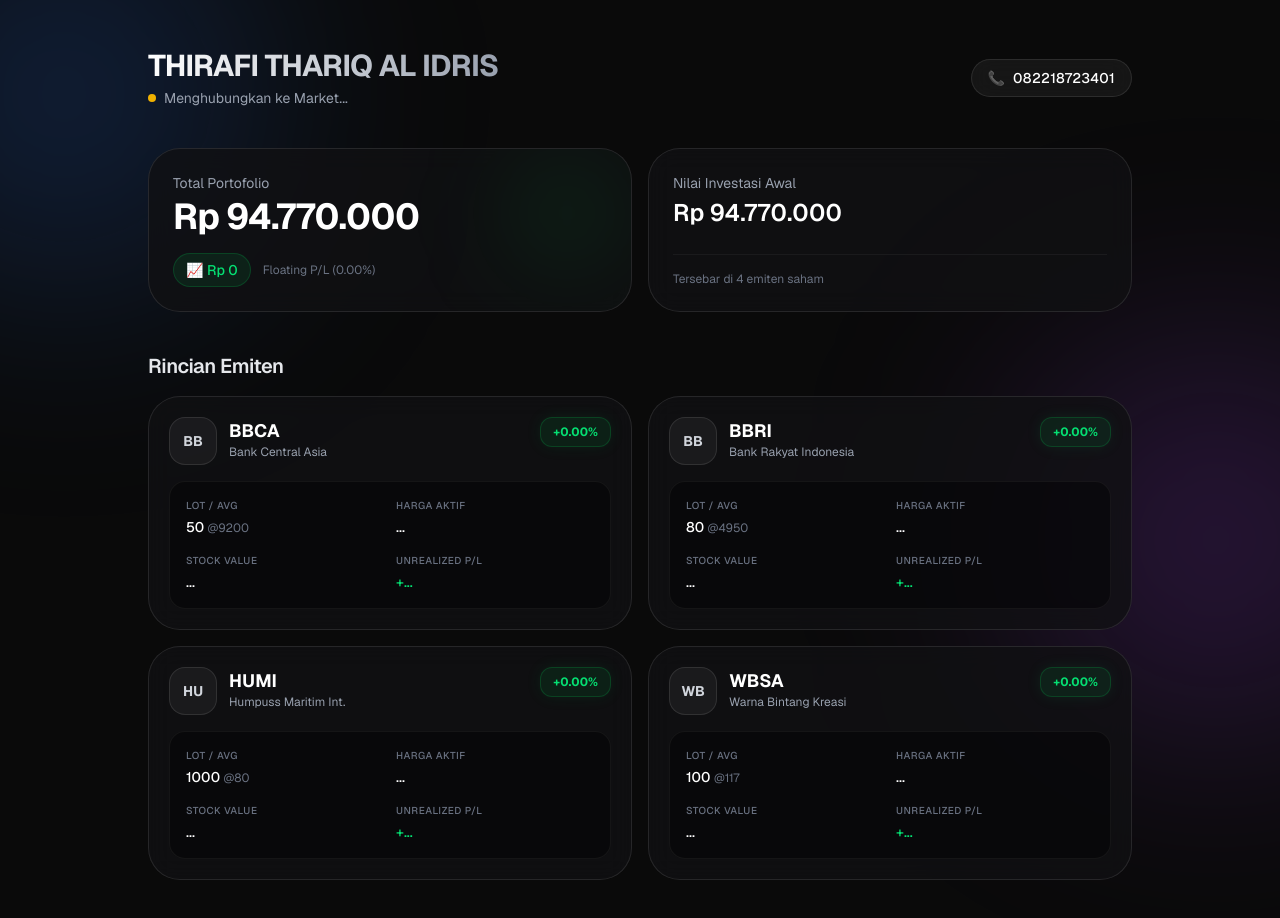
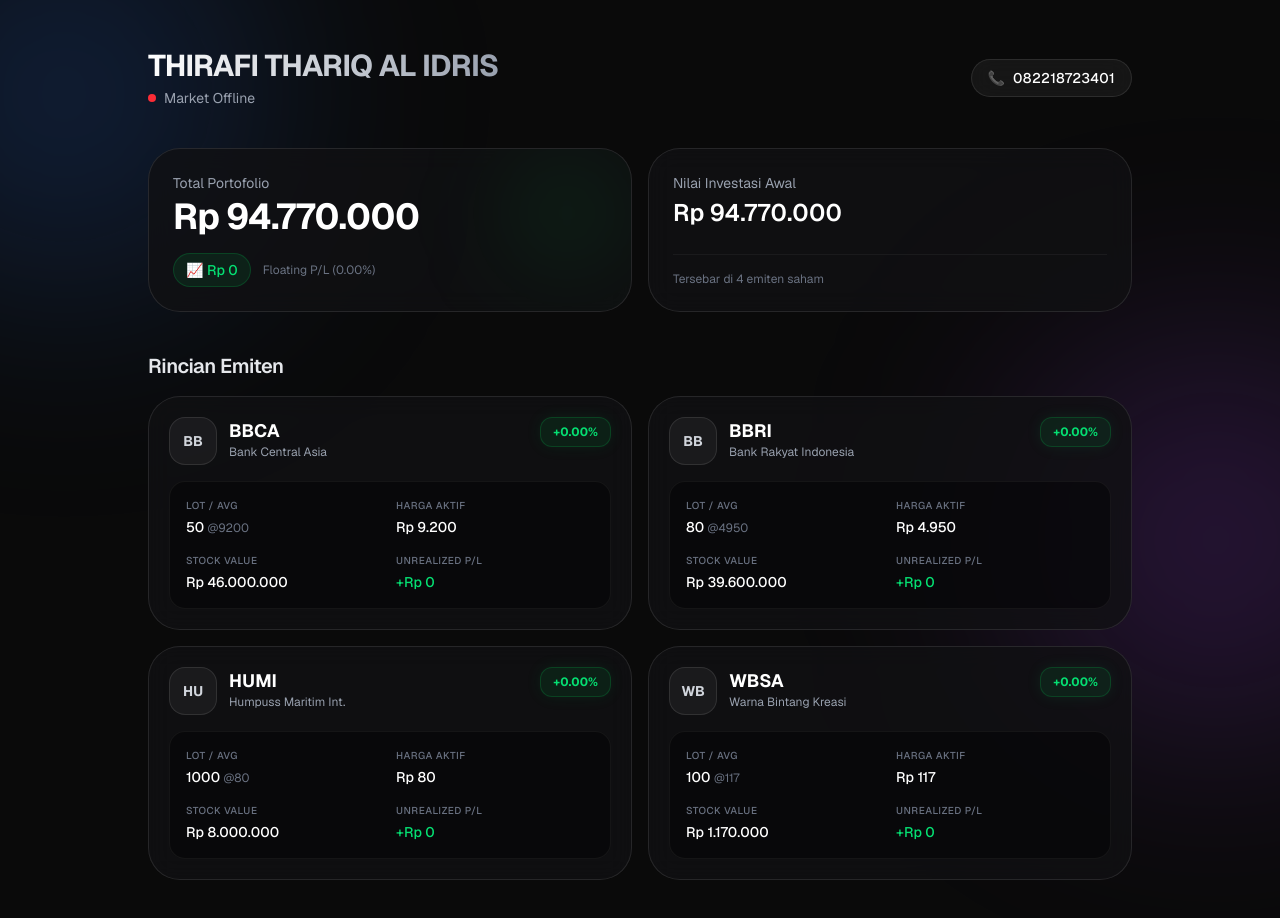
Before and after one commit to pediaboy/nextjs-boilerplate, a Next.js app: page / in a window 1280 px wide. Shown: the top 918 px of the page. Built offline with nearby package versions, Linux system fonts and the light colour scheme; no server answers.

Commit message:
Update page.tsx

```diff
--- a/app/page.tsx
+++ b/app/page.tsx
@@ -17,31 +17,41 @@
 
   const fetchPrices = async () => {
     try {
-      // Bikin list saham format Yahoo (tambahin .JK buat bursa Indo)
+      // Bikin list saham format Yahoo
       const symbols = myPortfolio.map((p) => `${p.code}.JK`).join(",");
       const url = `https://query1.finance.yahoo.com/v7/finance/quote?symbols=${symbols}`;
 
-      // Pake proxy biar gak kena block CORS di browser
-      const proxyUrl = `https://api.allorigins.win/raw?url=${encodeURIComponent(url)}`;
+      // Ganti pake proxy yang lebih ngebut dan stabil
+      const proxyUrl = `https://corsproxy.io/?${encodeURIComponent(url)}`;
 
       const response = await fetch(proxyUrl);
+      if (!response.ok) throw new Error("Gagal nembus proxy");
+
       const data = await response.json();
 
       const newPrices: Record<string, number> = {};
-      data.quoteResponse.result.forEach((stock: any) => {
-        const code = stock.symbol.replace(".JK", "");
-        newPrices[code] = stock.regularMarketPrice;
-      });
+      if (data.quoteResponse && data.quoteResponse.result) {
+        data.quoteResponse.result.forEach((stock: any) => {
+          const code = stock.symbol.replace(".JK", "");
+          // Kalo API yahoo nyangkut, dia bakal pake harga terakhir
+          if (stock.regularMarketPrice) {
+            newPrices[code] = stock.regularMarketPrice;
+          }
+        });
+      }
 
       setPrices(newPrices);
       setLastUpdate(new Date().toLocaleTimeString("id-ID"));
-      setLoading(false);
     } catch (error) {
       console.error("Gagal narik data saham:", error);
+      // Kalo error, kita set jam errornya biar tau kapan putusnya
+      setLastUpdate("Gagal narik data (Offline)");
+    } finally {
+      // Apapun yang terjadi (berhasil/gagal), loading wajib berhenti
+      setLoading(false);
     }
   };
 
-  // Narik data otomatis pertama kali web dibuka & refresh tiap 60 detik
   useEffect(() => {
     fetchPrices();
     const interval = setInterval(fetchPrices, 60000);
@@ -53,14 +63,13 @@
     return new Intl.NumberFormat("id-ID", { style: "currency", currency: "IDR", minimumFractionDigits: 0 }).format(angka);
   };
 
-  // Kalkulasi Modal & Total Value
   let totalModal = 0;
   let totalValue = 0;
 
   myPortfolio.forEach((stock) => {
     const lembar = stock.lot * 100;
     const modalEmiten = lembar * stock.avg;
-    const hargaAktif = prices[stock.code] || stock.avg; // Kalo API error, pake harga avg sementara
+    const hargaAktif = prices[stock.code] || stock.avg;
     const valueEmiten = lembar * hargaAktif;
 
     totalModal += modalEmiten;
@@ -74,21 +83,19 @@
   return (
     <div className="min-h-screen bg-[#0a0a0a] text-white relative overflow-hidden font-sans pb-24 selection:bg-white/20">
 
-      {/* Background Glow */}
       <div className="absolute top-[-10%] left-[-10%] w-96 h-96 bg-blue-500/20 rounded-full blur-[120px] pointer-events-none"></div>
       <div className="absolute bottom-1/4 right-[-10%] w-96 h-96 bg-purple-500/20 rounded-full blur-[120px] pointer-events-none"></div>
 
       <div className="max-w-5xl mx-auto px-5 pt-12 relative z-10">
 
-        {/* Header */}
         <header className="flex flex-col md:flex-row md:justify-between md:items-center mb-10 gap-4">
           <div>
             <h1 className="text-2xl md:text-3xl font-bold tracking-tight text-transparent bg-clip-text bg-gradient-to-r from-white to-gray-400">
               THIRAFI THARIQ AL IDRIS
             </h1>
             <p className="text-gray-400 text-sm mt-1 flex items-center gap-2">
-              <span className={`w-2 h-2 rounded-full ${loading ? "bg-yellow-500" : "bg-green-500 animate-pulse"}`}></span>
-              {loading ? "Menghubungkan ke Market..." : `Live Market • Update: ${lastUpdate}`}
+              <span className={`w-2 h-2 rounded-full ${loading ? "bg-yellow-500" : (lastUpdate.includes("Gagal") ? "bg-red-500" : "bg-green-500 animate-pulse")}`}></span>
+              {loading ? "Menghubungkan ke Market..." : (lastUpdate.includes("Gagal") ? "Market Offline" : `Live Market • Update: ${lastUpdate}`)}
             </p>
           </div>
 
@@ -98,7 +105,6 @@
           </a>
         </header>
 
-        {/* Card Ringkasan Total */}
         <div className="grid grid-cols-1 md:grid-cols-2 gap-4">
           <div className="bg-[#111113]/80 border border-white/10 rounded-[2rem] p-6 backdrop-blur-md relative overflow-hidden">
             <div className={`absolute top-0 right-0 w-32 h-32 rounded-full blur-[50px] ${isProfitTotal ? 'bg-green-500/10' : 'bg-red-500/10'}`}></div>
```
